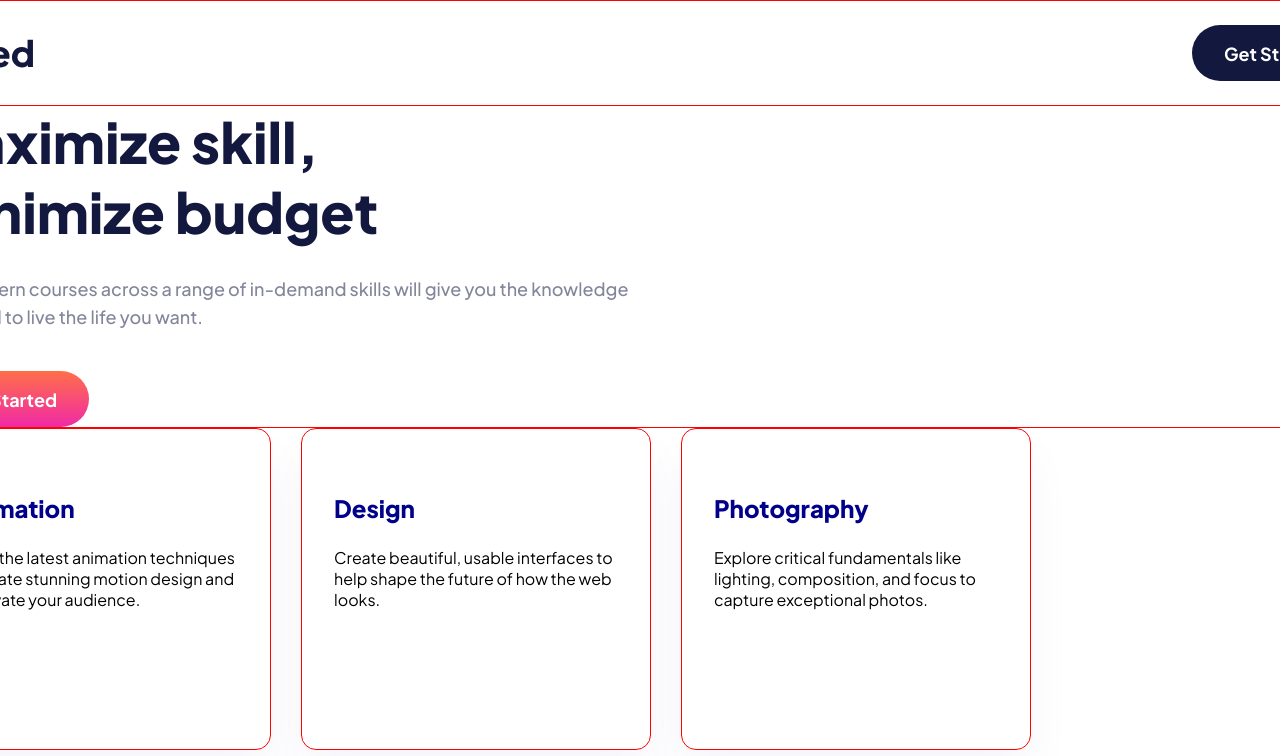
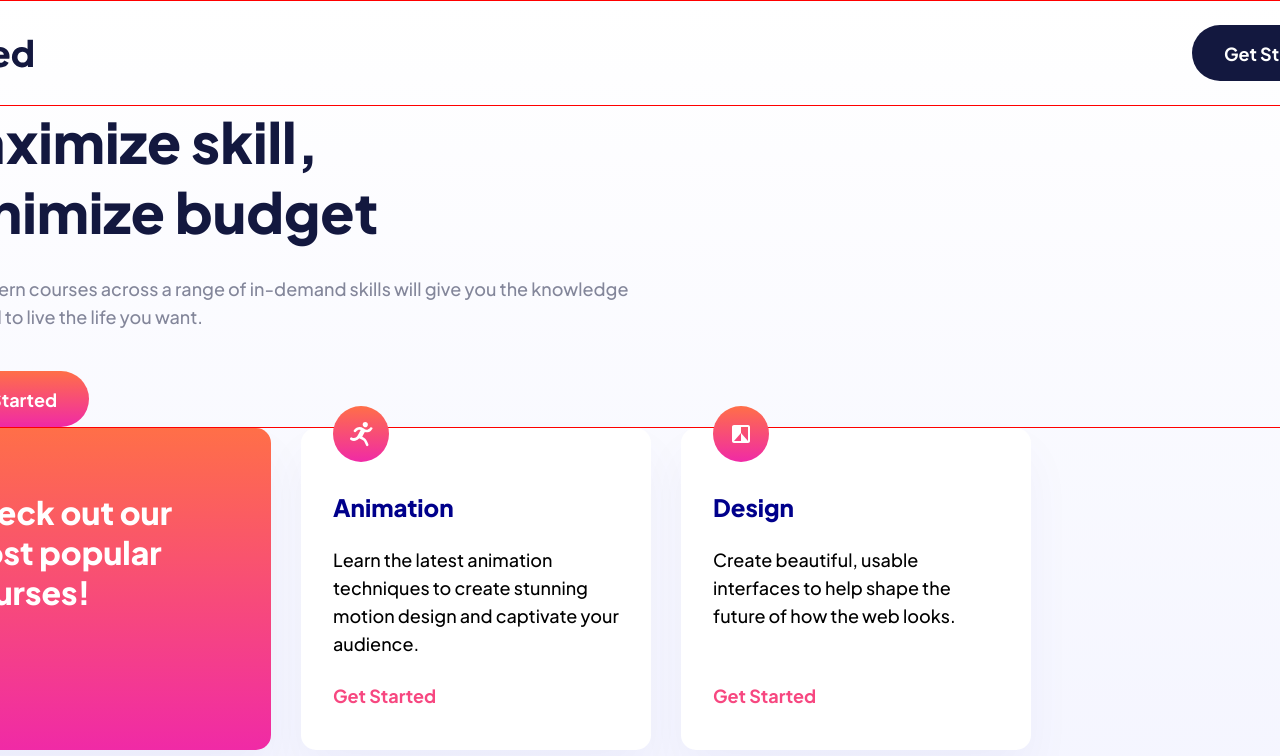
Before and after one commit to EdwinSch/react-elearning-landingpage, a React (Vite) app: page / in a window 1280 px wide. Shown: the top 756 px of the page. Built offline with nearby package versions, Linux system fonts and the light colour scheme.

Commit message:
style: tiles

```diff
--- a/src/components/Grid.jsx
+++ b/src/components/Grid.jsx
@@ -4,6 +4,9 @@ import Tile from "./Tile";
 const Grid = () => {
   return (
     <section className="grid-container">
+      <article className="tile first-tile">
+        Check out our most popular courses!
+      </article>
       {usps.map((usp) => {
         return <Tile key={usp.id} {...usp} />;
       })}
--- a/src/components/Tile.jsx
+++ b/src/components/Tile.jsx
@@ -1,8 +1,10 @@
 const Tile = ({ image, title, text }) => {
   return (
     <article className="tile">
+      <img src={image} alt={title} />
       <h2>{title}</h2>
       <p>{text}</p>
+      <p className="link">get started</p>
     </article>
   );
 };
--- a/src/styles/main.scss
+++ b/src/styles/main.scss
@@ -37,8 +37,8 @@ body {
   min-height: 100vh;
   display: flex;
   justify-content: center;
+  background: linear-gradient(180deg, #fff 0%, #f0f1ff 100%);
   // border: $inspect;
-  // background: $background;
 }
 main {
   border: $inspect;
@@ -114,15 +114,22 @@ header {
   gap: 30px;
 
   .tile {
-    border: $inspect;
+    // border: $inspect;
+    position: relative;
+    background: white;
     padding: 0 32px;
-
     padding-top: 64px;
     width: 350px;
     height: 322px;
     border-radius: 15px;
     box-shadow: 0px 25px 50px 0px rgba(6, 22, 141, 0.04);
 
+    img {
+      position: absolute;
+      top: -22px;
+      width: 56px;
+      height: 56px;
+    }
     h2 {
       margin-bottom: 24px;
       font-size: 1.5rem;
@@ -130,5 +137,31 @@ header {
       font-weight: 800;
       text-transform: capitalize;
     }
+    p {
+      font-size: 1.125rem;
+      color: text;
+      font-weight: 500;
+      line-height: 28px;
+    }
+    .link {
+      position: absolute;
+      bottom: 40px;
+      font-size: 1.125rem;
+      color: $accent;
+      font-weight: 700;
+      text-transform: capitalize;
+      cursor: pointer;
+      transition: 250ms ease;
+    }
+    .link:hover {
+      opacity: 0.5;
+    }
+  }
+
+  .first-tile {
+    background: $gradientPrim;
+    color: white;
+    font-size: 2rem;
+    font-weight: 800;
   }
 }
```
